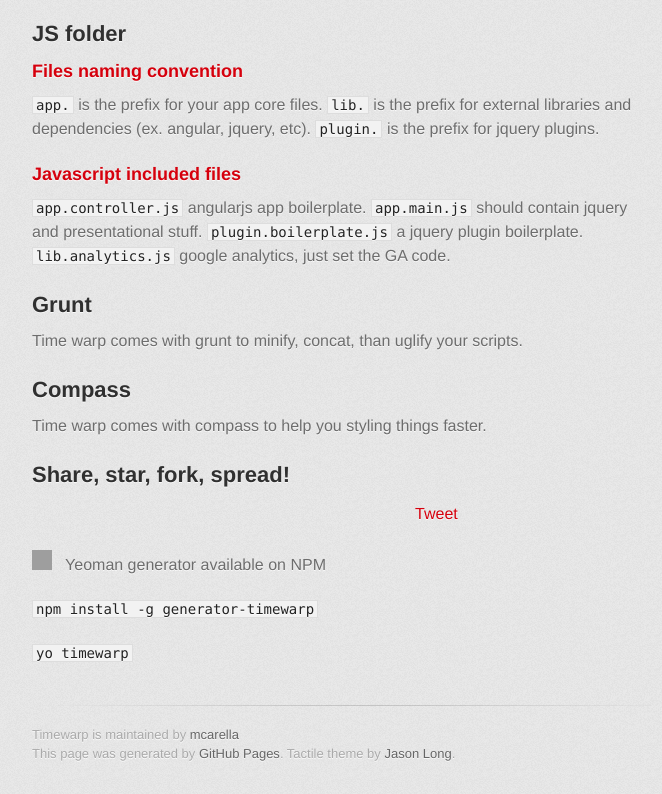
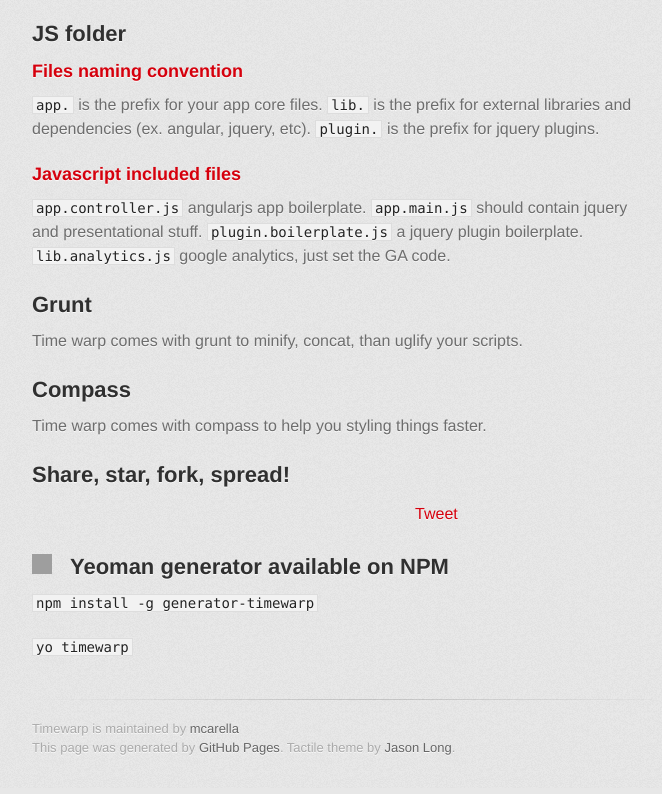
Before and after one commit to mcarella/timewarp, a plain HTML site: page index.html in a window 1280 px wide. Shown: the part 1235-2029 px from the top of the page, without its empty margins (298-960 px from the left). Drawn offline with Linux system fonts and the light colour scheme; grey boxes are pictures that could not be loaded; a web font is replaced by a local one.

Commit message:
Updated index.html

```diff
--- a/index.html
+++ b/index.html
@@ -108,7 +108,7 @@
 <script>!function(d,s,id){var js,fjs=d.getElementsByTagName(s)[0],p=/^http:/.test(d.location)?'http':'https';if(!d.getElementById(id)){js=d.createElement(s);js.id=id;js.src=p+'://platform.twitter.com/widgets.js';fjs.parentNode.insertBefore(js,fjs);}}(document, 'script', 'twitter-wjs');</script>
 <br><br>
 
-<p> <img src="https://assets-cdn.github.com/images/icons/emoji/warning.png" height="20" width="20"/> &nbsp; Yeoman generator available on NPM</p>
+          <h2><img src="https://assets-cdn.github.com/images/icons/emoji/warning.png" height="20" width="20"/> &nbsp; Yeoman generator available on NPM</h2>
 <p><code>npm install -g generator-timewarp</code></p>
 <p><code>yo timewarp</code></p>
 
```
